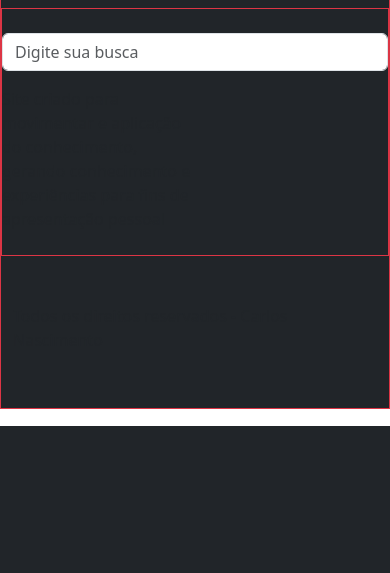
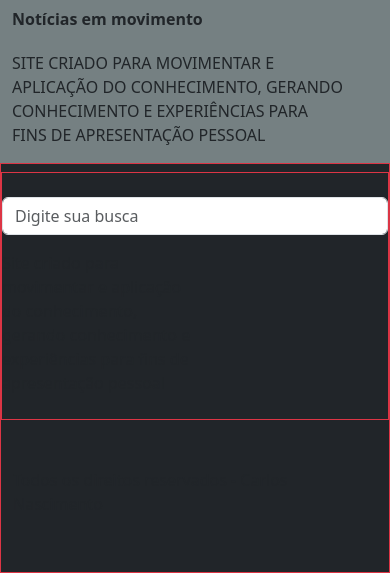
Before and after one commit to carlospph/exercicios, a PHP site: page /bank/index.html in a window 390 px wide. Shown: the part 418-991 px from the top of the page. Before the commit the page ends 844 px from the top, so only its background shows below. Run offline with PHP 8.4, Linux system fonts and the light colour scheme.

Commit message:
readicionada a barra destaque

```diff
--- a/bank/index.html
+++ b/bank/index.html
@@ -147,7 +147,19 @@
   <!--- fim do carousel --->
 
   <!--   Barra abaixo do banner -->
+  <section class="bg-section-bar">
+    <div class="container pt-2">
+      <div class="d-md-flex justify-content-around align-items-center">
+        <p class="fw-bold">Notícias em movimento</p>
+        <p class="barra-meio pt-1"> Site criado para movimentar e aplicação do conhecimento, gerando conhecimento e experiências para fins de apresentação pessoal
+        </p>
 
+        <p class="d-none d-md-block">
+          06/set
+        </p>
+      </div>
+    </div>
+  </section>
   <!-- fim da barra abaixo do banner --->
 
 
--- a/bank/styles.css
+++ b/bank/styles.css
@@ -41,11 +41,29 @@ a.nav-link {
   object-fit: cover;
 }
 
+.bg-section-bar {
+  background: linear-gradient(
+    68deg,
+    rgba(110, 119, 116, 0.5) 24%,
+    rgba(174, 188, 191, 0.6) 24%
+  );
+}
 
+.barra-meio {
+  text-transform: uppercase;
+  max-width: 800px;
+  margin: 0 2rem;
+}
 
 @media screen and (max-width: 769px) {
   .btn-login {
     margin: 0.5rem 0 0 0;
   }
-
+  .bg-section-bar {
+    background: rgba(174, 188, 191, 0.6);
+    padding-bottom: 1rem;
+  }
+  .barra-meio {
+    margin-left: 0;
+  }
 }
```
